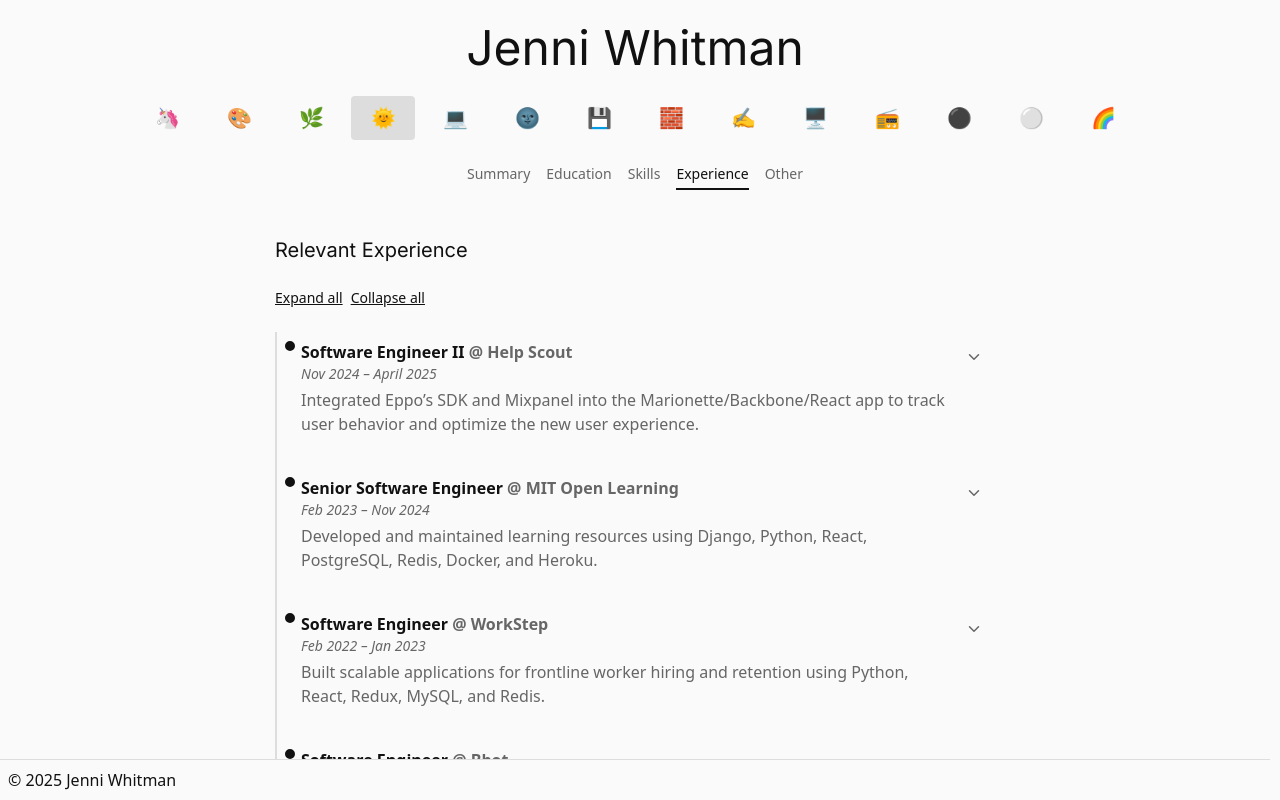
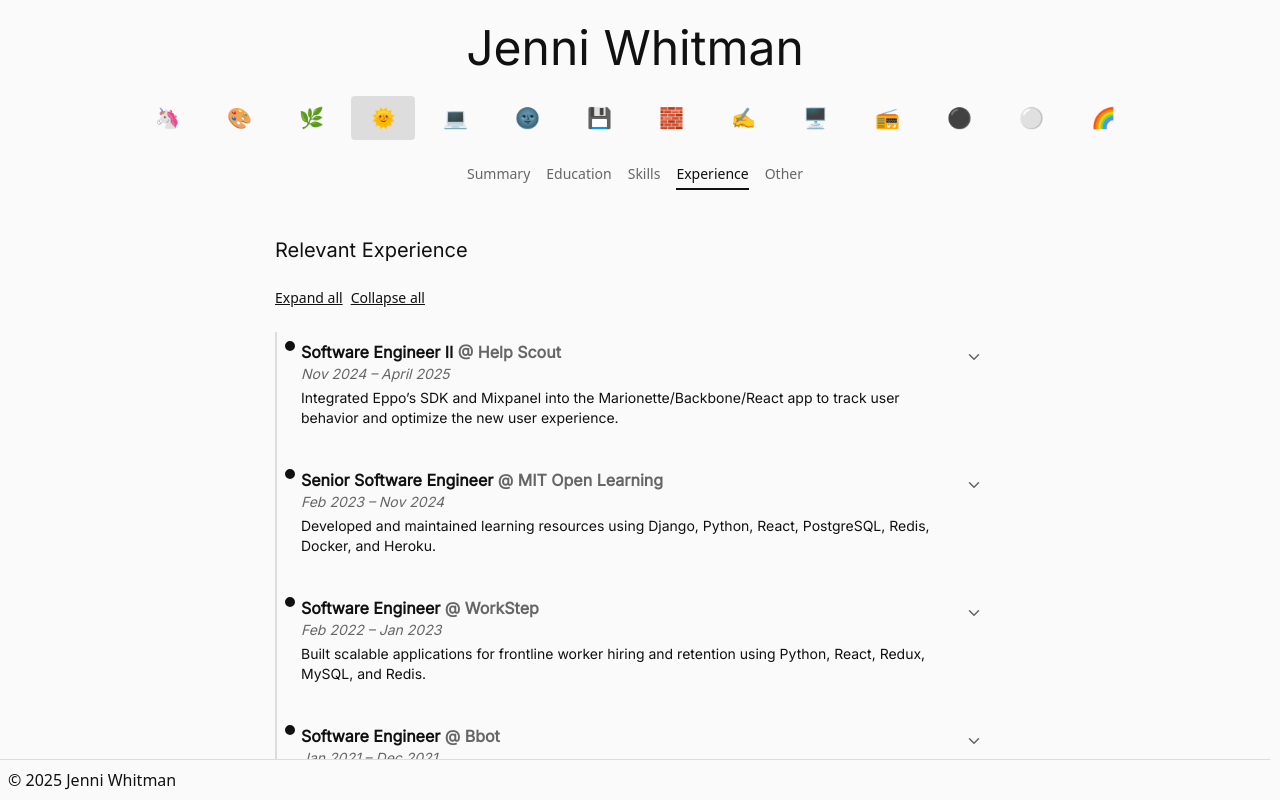
Before and after one commit to JenniWhitman/jenniwhitman.com, a React (Vite) app: page / in a window 1280 px wide. Both pictures are taken after a click on the button "Experience". Shown: the top 800 px of the page. Built offline with nearby package versions, Linux system fonts and the light colour scheme.

Commit message:
work section updates

```diff
--- a/src/components/WorkSection.tsx
+++ b/src/components/WorkSection.tsx
@@ -33,6 +33,7 @@ const WorkSection = ({ title, jobs }: WorkSectionProps) => {
 
   const expandAll = () => setOpenIndices(new Set(jobs.map((_, i) => i)))
   const collapseAll = () => setOpenIndices(new Set())
+
   return (
     <ResumeSection title={title}>
       <motion.section
@@ -62,6 +63,7 @@ const WorkSection = ({ title, jobs }: WorkSectionProps) => {
         <div className="relative border-l-2 border-[var(--muted)] pl-4 space-y-6">
           {jobs.map((job, i) => {
             const isOpen = openIndices.has(i)
+            const hasDetails = job.details.length > 0
 
             return (
               <div key={i} className="relative">
@@ -69,20 +71,27 @@ const WorkSection = ({ title, jobs }: WorkSectionProps) => {
 
                 <div className="flex w-full items-start justify-between text-left p-2 rounded transition">
                   <div className="w-full">
-                    <p className="font-semibold text-[var(--text)]">
+                    <h3 className="font-display font-semibold text-[var(--primary)]">
                       {job.title}{' '}
-                      <span className="text-[var(--secondary)]">
+                      <span className="text-[var(--secondary)] font-body">
                         @ {job.company}
                       </span>
-                    </p>
-                    <p className="text-sm italic text-[var(--secondary)]">
+                    </h3>
+                    <p className="font-body text-sm italic text-[var(--secondary)]">
                       {job.range}
                     </p>
-                    <p className="mt-1 text-[var(--secondary)]">
+                    {job.summary ? (
+                      <p className="mt-1 font-body text-[var(--text)] text-sm">
                         {job.summary}
                       </p>
+                    ) : (
+                      <p className="mt-1 font-body text-[var(--secondary)] text-sm italic">
+                        No additional details provided.
+                      </p>
+                    )}
                   </div>
 
+                  {hasDetails && (
                     <motion.button
                       onClick={() => toggleIndex(i)}
                       onKeyDown={(e) => {
@@ -94,23 +103,24 @@ const WorkSection = ({ title, jobs }: WorkSectionProps) => {
                       aria-expanded={isOpen}
                       aria-controls={`job-details-${i}`}
                       animate={{ rotate: isOpen ? 180 : 0 }}
-                    whileHover={{ scale: 1.1 }}
-                    transition={{ type: 'spring', stiffness: 300 }}
+                      whileHover={{ scale: 1.05 }}
+                      transition={{ duration: 0.3, ease: 'easeInOut' }}
                       className="ml-2 mt-1 text-[var(--secondary)] flex-shrink-0 p-1 focus-visible:outline focus-visible:ring-2 focus-visible:ring-[var(--accent)] rounded"
                     >
                       <ChevronDown size={18} />
                     </motion.button>
+                  )}
                 </div>
 
                 <AnimatePresence initial={false}>
-                  {isOpen && (
+                  {isOpen && hasDetails && (
                     <motion.div
                       id={`job-details-${i}`}
                       initial={{ opacity: 0, y: -4 }}
                       animate={{ opacity: 1, y: 0 }}
                       exit={{ opacity: 0, y: -4 }}
                       transition={{ duration: 0.25 }}
-                      className="ml-2 mt-2 text-sm text-[var(--secondary)] font-[var(--font-body)]"
+                      className="ml-2 mt-2 font-body text-sm text-[var(--secondary)]"
                     >
                       <ul className="list-disc list-inside space-y-1">
                         {job.details.map((item, j) => (
```
Lines whose indentation alone changed are shown as unchanged.
